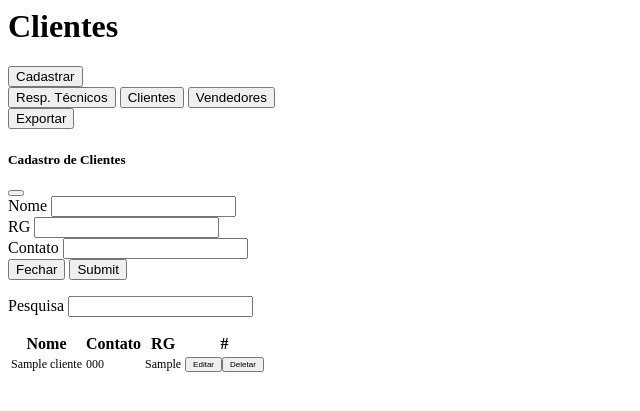
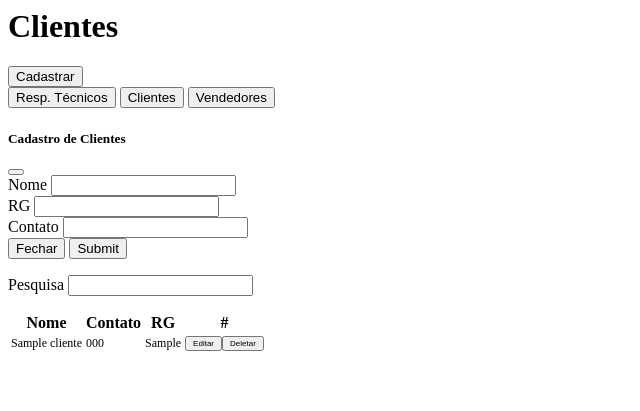
Before and after one commit to EmanuelMenezes/Signal, a PHP site: page /application/clientes.php in a window 1280 px wide. Shown: the top 411 px of the page, without its empty margins (0-640 px from the left). Run offline with PHP 8.4, Linux system fonts and the light colour scheme; tables that the repository leaves empty or names only in its code hold one stand-in row (values such as "Sample post").

Commit message:
Corrigindo cliente

```diff
--- a/application/clientes.php
+++ b/application/clientes.php
@@ -13,9 +13,6 @@ include("database.php");
                 <button type="button" class="btn btn-sm btn-outline-secondary" href="javascript:" onclick="abreModulo('responsaveis');">Resp. Técnicos</button>
                 <button type="button" class="btn btn-sm btn-outline-secondary" href="javascript:" onclick="abreModulo('clientes');">Clientes</button>
                 <button type="button" class="btn btn-sm btn-outline-secondary" href="javascript:" onclick="abreModulo('vendedores');">Vendedores</button>
-            </div>
-            <div class="btn-group me-2">
-                <button type="button" class="btn btn-sm btn-outline-secondary">Exportar</button>
             </div>
         </div>
     </div>
--- a/application/editCliente.php
+++ b/application/editCliente.php
@@ -17,9 +17,6 @@ $res=$get_datas->fetch(PDO::FETCH_ASSOC);
                 <button type="button" class="btn btn-sm btn-outline-secondary" href="javascript:" onclick="abreModulo('responsaveis');">Resp. Técnicos</button>
                 <button type="button" class="btn btn-sm btn-outline-secondary" href="javascript:" onclick="abreModulo('clientes');">Clientes</button>
                 <button type="button" class="btn btn-sm btn-outline-secondary" href="javascript:" onclick="abreModulo('vendedores');">Vendedores</button>
-            </div>
-            <div class="btn-group me-2">
-                <button type="button" class="btn btn-sm btn-outline-secondary">Exportar</button>
             </div>
         </div>
     </div>
--- a/application/editResponsaveis.php
+++ b/application/editResponsaveis.php
@@ -17,9 +17,6 @@ $res=$get_datas->fetch(PDO::FETCH_ASSOC);
                 <button type="button" class="btn btn-sm btn-outline-secondary" href="javascript:" onclick="abreModulo('responsaveis');">Resp. Técnicos</button>
                 <button type="button" class="btn btn-sm btn-outline-secondary" href="javascript:" onclick="abreModulo('clientes');">Clientes</button>
                 <button type="button" class="btn btn-sm btn-outline-secondary" href="javascript:" onclick="abreModulo('vendedores');">Vendedores</button>
-            </div>
-            <div class="btn-group me-2">
-                <button type="button" class="btn btn-sm btn-outline-secondary">Exportar</button>
             </div>
         </div>
     </div>
--- a/application/editVendedor.php
+++ b/application/editVendedor.php
@@ -17,9 +17,6 @@ $res=$get_datas->fetch(PDO::FETCH_ASSOC);
                 <button type="button" class="btn btn-sm btn-outline-secondary" href="javascript:" onclick="abreModulo('responsaveis');">Resp. Técnicos</button>
                 <button type="button" class="btn btn-sm btn-outline-secondary" href="javascript:" onclick="abreModulo('clientes');">Clientes</button>
                 <button type="button" class="btn btn-sm btn-outline-secondary" href="javascript:" onclick="abreModulo('vendedores');">Vendedores</button>
-            </div>
-            <div class="btn-group me-2">
-                <button type="button" class="btn btn-sm btn-outline-secondary">Exportar</button>
             </div>
         </div>
     </div>
--- a/application/responsaveis.php
+++ b/application/responsaveis.php
@@ -13,9 +13,6 @@ include("database.php");
                 <button type="button" class="btn btn-sm btn-outline-secondary" href="javascript:" onclick="abreModulo('responsaveis');">Resp. Técnicos</button>
                 <button type="button" class="btn btn-sm btn-outline-secondary" href="javascript:" onclick="abreModulo('clientes');">Clientes</button>
                 <button type="button" class="btn btn-sm btn-outline-secondary" href="javascript:" onclick="abreModulo('vendedores');">Vendedores</button>
-            </div>
-            <div class="btn-group me-2">
-                <button type="button" class="btn btn-sm btn-outline-secondary">Exportar</button>
             </div>
         </div>
     </div>
--- a/application/vendedores.php
+++ b/application/vendedores.php
@@ -13,9 +13,6 @@ include("database.php");
                 <button type="button" class="btn btn-sm btn-outline-secondary" href="javascript:" onclick="abreModulo('responsaveis');">Resp. Técnicos</button>
                 <button type="button" class="btn btn-sm btn-outline-secondary" href="javascript:" onclick="abreModulo('clientes');">Clientes</button>
                 <button type="button" class="btn btn-sm btn-outline-secondary" href="javascript:" onclick="abreModulo('vendedores');">Vendedores</button>
-            </div>
-            <div class="btn-group me-2">
-                <button type="button" class="btn btn-sm btn-outline-secondary">Exportar</button>
             </div>
         </div>
     </div>
```
